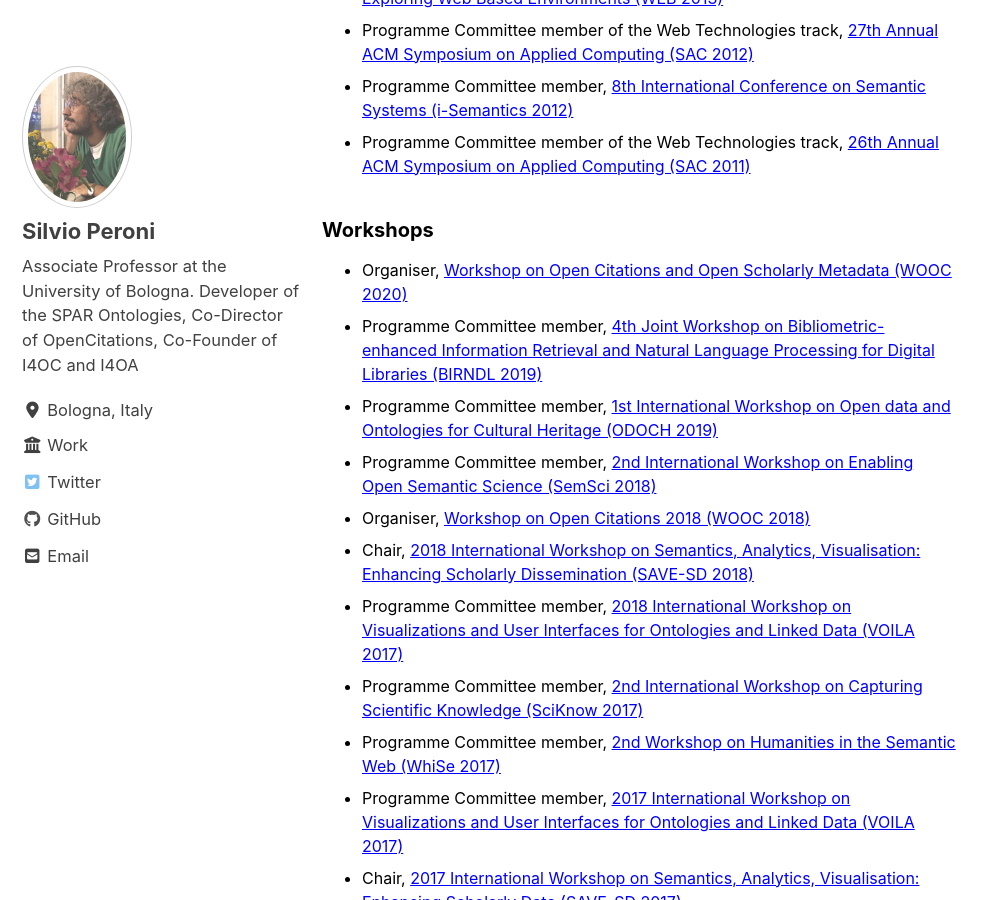
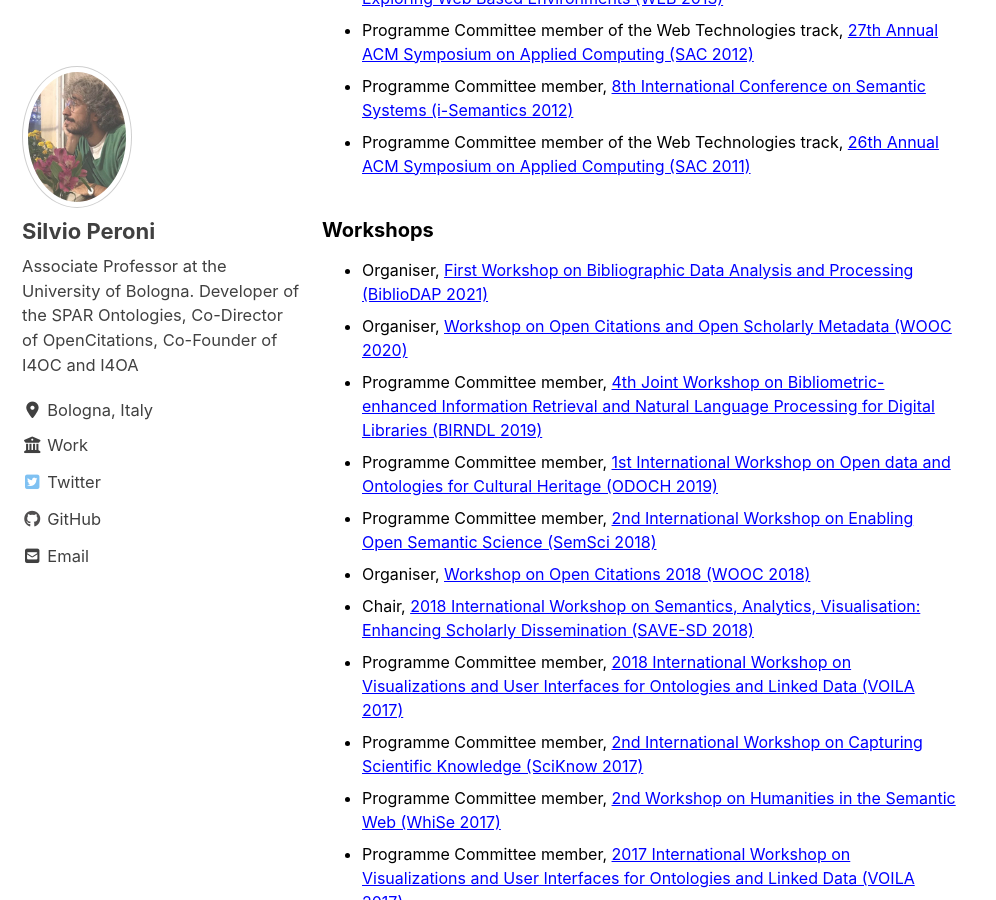
Before and after one commit to essepuntato/essepuntato.github.io, a Jekyll site: the page built from _pages/activities.md, in a window 1280 px wide and 900 px high, scrolled down 2525 px. Shown: the whole window, without its empty margins (0-996 px from the left). Built offline with Jekyll 4.4.1, drawn with Linux system fonts in a browser that asks for light colours; cached includes are drawn as plain includes; nearby versions of some CDN libraries.

Commit message:
Update workshop.yml

```diff
--- a/_data/activities/workshop.yml
+++ b/_data/activities/workshop.yml
@@ -1,3 +1,7 @@
+- name: "First Workshop on Bibliographic Data Analysis and Processing (BiblioDAP 2021)"
+  url: "https://bibliodap.uni-koblenz.de/"
+  role: "Organiser"
+
 - name: "Workshop on Open Citations and Open Scholarly Metadata (WOOC 2020)"
   url: "https://workshop-oc.github.io"
   role: "Organiser"
```
